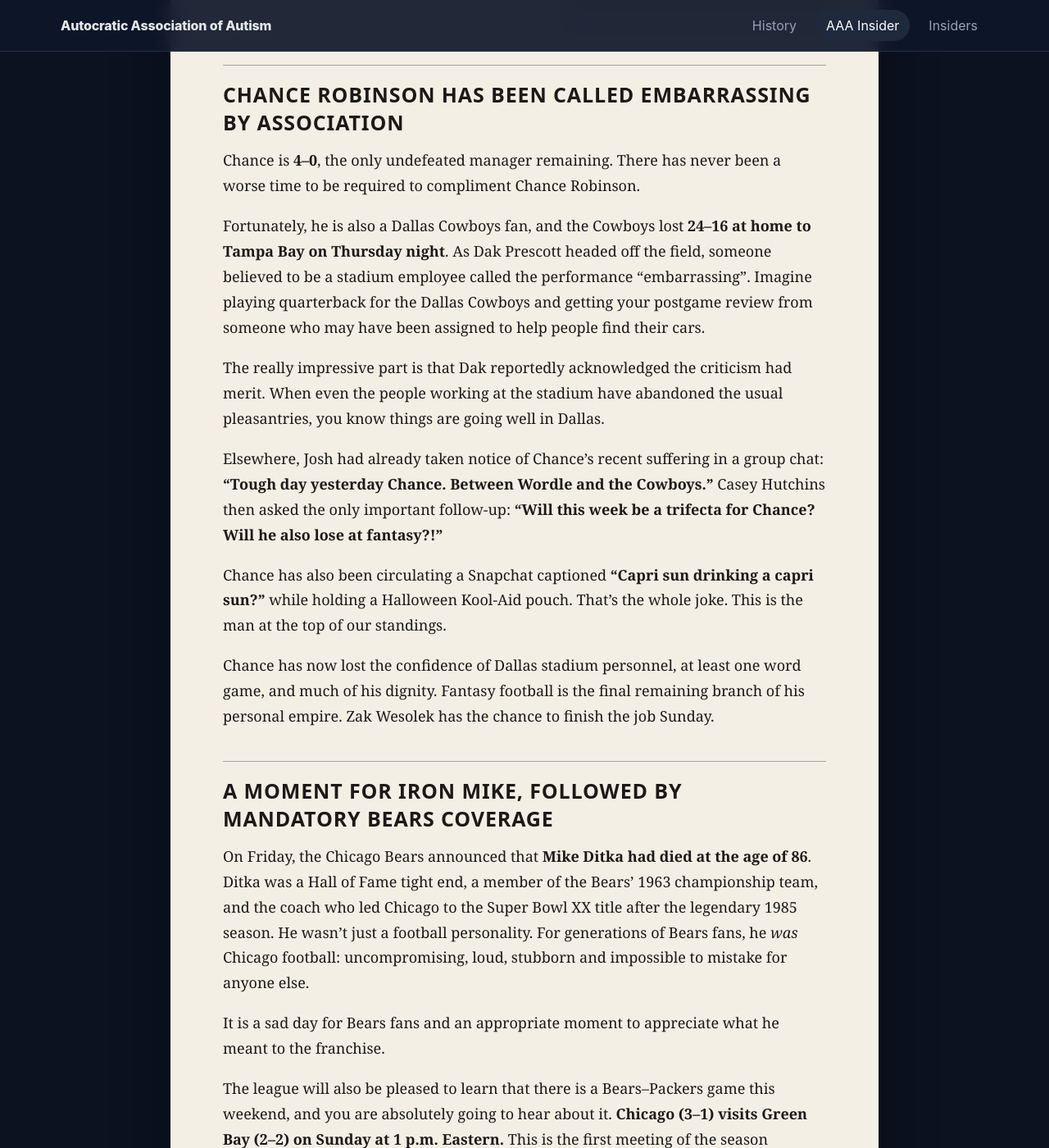
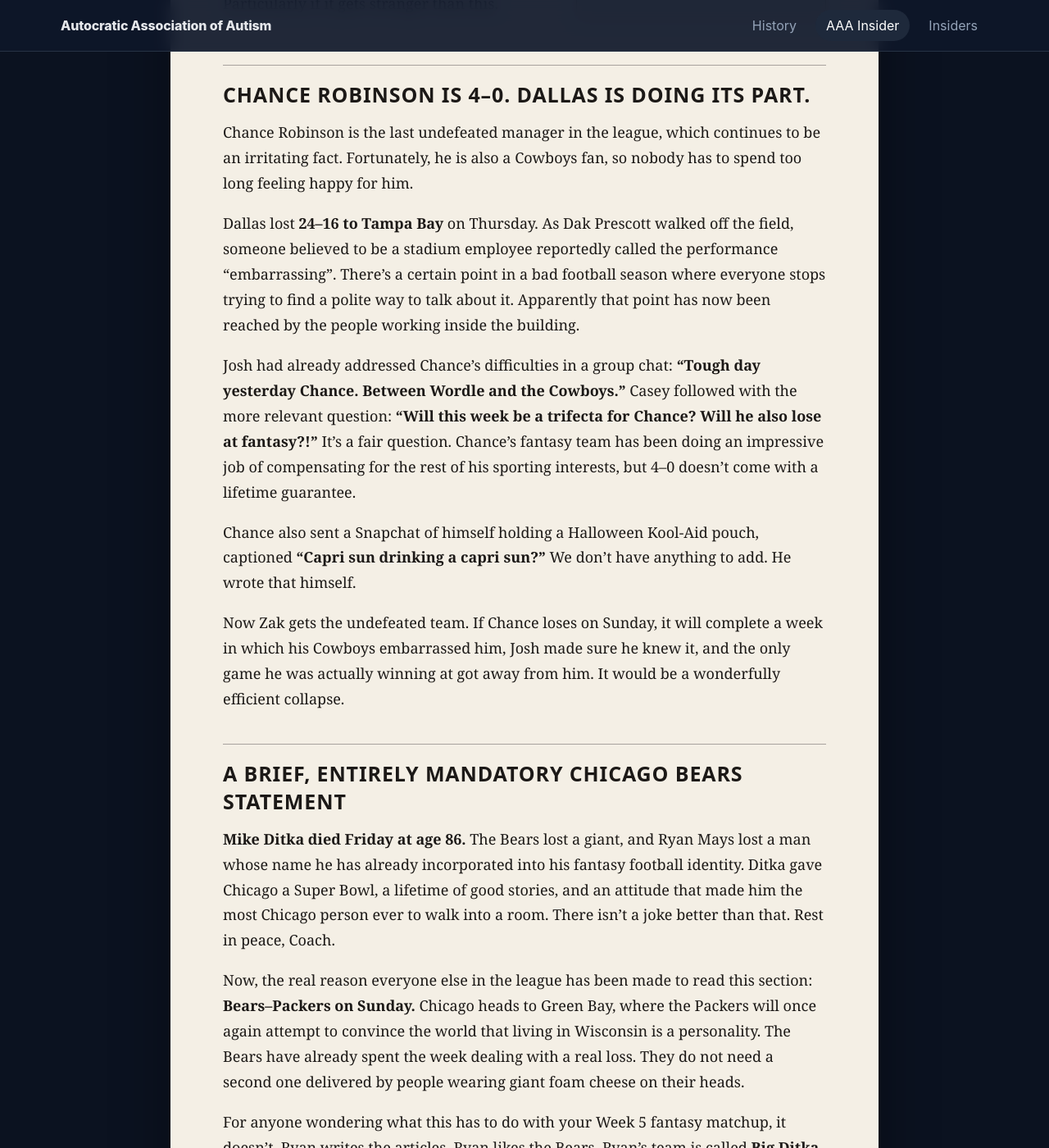
Before and after one commit to Autocratic-Association-of-Autism/AAA-Fantasy-Test, a Jekyll site: the page built from _ledger/2026-week5-friday-night-dump.md, in a window 1280 px wide and 1400 px high, scrolled down 2275 px. Shown: the whole window at 82% size. Built offline with Jekyll 4.4.1, drawn with Linux system fonts in a browser that asks for light colours; some of the changed text lies outside the part shown.

Commit message:
Sharpen Friday Dump: Frankie and Hutchins in Ohio, 5G, Bears bias and concise Cowboys jokes

```diff
--- a/_ledger/2026-week5-friday-night-dump.md
+++ b/_ledger/2026-week5-friday-night-dump.md
@@ -5,9 +5,9 @@
 week: 5
 season: 2026
 date: 2026-10-09
-read_time: "~10 min read"
-deck: "A forklift-related tip, a humiliated Cowboys fan, a tribute to Iron Mike and five matchups that have not yet been ruined."
-summary: "Prison Mike unloads on Frankie, Chance suffers in Dallas, Mike Ditka is remembered, and the league heads into five Week 5 matchups."
+read_time: "~9 min read"
+deck: "Anonymous nonsense, Frankie discovers 5G, Hutchins voluntarily visits Ohio, and the Bears are more important than your fantasy team."
+summary: "Frankie ignores the league at 5G speed, Ryan Hutchins flies to Ohio to play him, Chance's Cowboys lose again, and the weekend gets personal."
 draft: false
 ---
 
@@ -15,7 +15,7 @@
 
 There is something deeply reassuring about reaching Friday night and discovering that absolutely nobody in this league has used the week productively.
 
-The Tip Line has produced an anime conspiracy about Larry, a lengthy letter about Frankie and industrial safety, and proof that at least one anonymous source has far too much time on their hands. Chance Robinson is undefeated in fantasy football but is a Cowboys fan, so nature is doing its best to restore balance. Meanwhile, there are five matchups to preview, and the Chicago Bears are playing the Green Bay Packers on Sunday, which is considerably more important than anything else anyone has going on.
+The Tip Line has produced an anime conspiracy about Larry and a letter about Frankie that somehow requires working knowledge of forklift safety. Frankie, as usual, has no idea what anyone in the league is saying about him. Ryan Hutchins is flying to Ohio to see Frankie in person, a trip that really raises questions about what was wrong with every other state. Chance Robinson's Cowboys have lost again. And the Bears are playing Green Bay, so you will also be getting Chicago football coverage whether you asked for it or not.
 
 All of that is now in one place. You're welcome.
 
@@ -42,41 +42,35 @@
 
 The allegations are unverified. What is indisputable is that someone typed all of this into a fantasy football website at two in the morning and thought, *yes, the people need to know.*
 
-The submission begins like a confidential intelligence briefing, takes a hard left into Frankie's love life, detours through the dangers of operating a forklift while intoxicated, and arrives at a place called **Hotel Ohio** without ever explaining why we were supposed to be there. It is magnificent nonsense.
+The submission starts as a confidential intelligence briefing, takes a sharp left into Frankie's personal life, pauses to review the dangers of operating a forklift while intoxicated, and somehow ends at **Hotel Ohio**. It's an incredible journey for a tip written about a man who never reads the Tip Line, GroupMe or anything AAA Insider publishes.
 
-Frankie has been in this league long enough to deserve the occasional anonymous hit piece, but he must be particularly confused to discover that the most damaging attack on his reputation this week came from somebody who appears to have memorized the forklift employee handbook.
+Frankie will probably never see any of this. He doesn't read the group chat, he doesn't read these articles, and we're beginning to suspect he thinks the league communicates exclusively through the ESPN matchup screen. This entire sidebar is an elaborate way of leaving a note for somebody who isn't home.
 
 And that is exactly why the Tip Line exists. Please continue submitting material. Particularly if it gets stranger than this.
 
 <div class="insider-clear"></div>
 
-## Chance Robinson Has Been Called Embarrassing by Association
+## Chance Robinson Is 4–0. Dallas Is Doing Its Part.
 
-Chance is **4–0**, the only undefeated manager remaining. There has never been a worse time to be required to compliment Chance Robinson.
+Chance Robinson is the last undefeated manager in the league, which continues to be an irritating fact. Fortunately, he is also a Cowboys fan, so nobody has to spend too long feeling happy for him.
 
-Fortunately, he is also a Dallas Cowboys fan, and the Cowboys lost **24–16 at home to Tampa Bay on Thursday night**. As Dak Prescott headed off the field, [someone believed to be a stadium employee called the performance “embarrassing”](https://nypost.com/2026/10/09/sports/dak-prescott-glares-at-employee-who-calls-cowboys-loss-embarrassing/). Imagine playing quarterback for the Dallas Cowboys and getting your postgame review from someone who may have been assigned to help people find their cars.
+Dallas lost **24–16 to Tampa Bay** on Thursday. As Dak Prescott walked off the field, [someone believed to be a stadium employee reportedly called the performance “embarrassing”](https://nypost.com/2026/10/09/sports/dak-prescott-glares-at-employee-who-calls-cowboys-loss-embarrassing/). There's a certain point in a bad football season where everyone stops trying to find a polite way to talk about it. Apparently that point has now been reached by the people working inside the building.
 
-The really impressive part is that Dak reportedly acknowledged the criticism had merit. When even the people working at the stadium have abandoned the usual pleasantries, you know things are going well in Dallas.
+Josh had already addressed Chance's difficulties in a group chat: **“Tough day yesterday Chance. Between Wordle and the Cowboys.”** Casey followed with the more relevant question: **“Will this week be a trifecta for Chance? Will he also lose at fantasy?!”** It's a fair question. Chance's fantasy team has been doing an impressive job of compensating for the rest of his sporting interests, but 4–0 doesn't come with a lifetime guarantee.
 
-Elsewhere, Josh had already taken notice of Chance's recent suffering in a group chat: **“Tough day yesterday Chance. Between Wordle and the Cowboys.”** Casey Hutchins then asked the only important follow-up: **“Will this week be a trifecta for Chance? Will he also lose at fantasy?!”**
+Chance also sent a Snapchat of himself holding a Halloween Kool-Aid pouch, captioned **“Capri sun drinking a capri sun?”** We don't have anything to add. He wrote that himself.
 
-Chance has also been circulating a Snapchat captioned **“Capri sun drinking a capri sun?”** while holding a Halloween Kool-Aid pouch. That's the whole joke. This is the man at the top of our standings.
+Now Zak gets the undefeated team. If Chance loses on Sunday, it will complete a week in which his Cowboys embarrassed him, Josh made sure he knew it, and the only game he was actually winning at got away from him. It would be a wonderfully efficient collapse.
 
-Chance has now lost the confidence of Dallas stadium personnel, at least one word game, and much of his dignity. Fantasy football is the final remaining branch of his personal empire. Zak Wesolek has the chance to finish the job Sunday.
+## A Brief, Entirely Mandatory Chicago Bears Statement
 
-## A Moment for Iron Mike, Followed by Mandatory Bears Coverage
+**[Mike Ditka died Friday at age 86](https://www.chicagobears.com/news/bears-legend-mike-ditka-passes-away-at-86).** The Bears lost a giant, and Ryan Mays lost a man whose name he has already incorporated into his fantasy football identity. Ditka gave Chicago a Super Bowl, a lifetime of good stories, and an attitude that made him the most Chicago person ever to walk into a room. There isn't a joke better than that. Rest in peace, Coach.
 
-On Friday, the Chicago Bears announced that **[Mike Ditka had died at the age of 86](https://www.chicagobears.com/news/bears-legend-mike-ditka-passes-away-at-86)**. Ditka was a Hall of Fame tight end, a member of the Bears' 1963 championship team, and the coach who led Chicago to the Super Bowl XX title after the legendary 1985 season. He wasn't just a football personality. For generations of Bears fans, he *was* Chicago football: uncompromising, loud, stubborn and impossible to mistake for anyone else.
+Now, the real reason everyone else in the league has been made to read this section: **Bears–Packers on Sunday.** Chicago heads to Green Bay, where the Packers will once again attempt to convince the world that living in Wisconsin is a personality. The Bears have already spent the week dealing with a real loss. They do not need a second one delivered by people wearing giant foam cheese on their heads.
 
-It is a sad day for Bears fans and an appropriate moment to appreciate what he meant to the franchise.
+For anyone wondering what this has to do with your Week 5 fantasy matchup, it doesn't. Ryan writes the articles. Ryan likes the Bears. Ryan's team is called **Big Ditka Energy**. There was never going to be a version of this website where you could escape Bears–Packers coverage.
 
-The league will also be pleased to learn that there is a Bears–Packers game this weekend, and you are absolutely going to hear about it. **Chicago (3–1) visits Green Bay (2–2) on Sunday at 1 p.m. Eastern.** This is the first meeting of the season between the oldest and most important enemies in professional football. Everything else on the NFL schedule has been temporarily downgraded to background programming.
-
-Tyson Bagent is set to start for the injured Caleb Williams, and Kyle Monangai has been ruled out with a toe injury. Neither development alters the central moral truth of the weekend: the Bears are good, the Packers are bad, and the only acceptable result is one that causes significant disappointment in Wisconsin.
-
-Ryan Mays happens to manage a fantasy team called **Big Ditka Energy**. The name has taken on added meaning this week. A win over Larry would be appropriate. A Bears win at Lambeau would be considerably more important. Ideally, both.
-
-No, this section was not necessary to preview fantasy football. It was necessary because Ryan controls the website.
+The rest of you may now return to your considerably less important football games.
 
 ## Before Sunday: Pick Your Matchup
 
@@ -116,20 +110,26 @@
 <a id="week5-frankie-hutchins"></a>
 ### Coach (1–3) vs. Lamborghini Murci (3–1)
 
-Frankie finally has something positive to discuss that doesn't involve prison, heavy machinery or somebody else's alleged misconduct: **George Pickens gave him 28 points on Thursday**, and Brandon Aubrey chipped in five. For a 1–3 manager, that's an excellent way to open a weekend.
+Frankie Yentz opened Week 5 with **28 points from George Pickens** and another five from Brandon Aubrey. That's an excellent start for a 1–3 team, and it's not even the best news Frankie has received this week. Apparently, **he finally got 5G internet**.
 
-Ryan Hutchins sits at 3–1 after demolishing Larry and renaming him Mangled Prison Pocket. On the Friday snapshot, Hutchins has **2.9 points from CeeDee Lamb** and a lineup with multiple empty starting spots. We have seen Hutchins do unusual things with his lineup before. Whether this is strategic theater or an expensive form of performance art disguised as roster management remains an open question.
+It took until 2026, but Frankie now has the technology to ignore GroupMe at significantly higher speeds.
 
-Frankie could use a win, and it would be especially satisfying to beat a man who spent last Sunday feeling so pleased with himself that he reportedly described the experience of facing Larry in terms usually reserved for a very different kind of recreational activity. Hutchins may be 3–1, but Pickens has already made the weekend considerably harder than it needed to be.
+We cannot overstate how little Frankie knows about what is said in this league. He doesn't read the group chat. He doesn't read AAA Insider. Entire articles have been published about him and reached every member of the league except the person they were about. There's now an anonymous submission about his personal life sitting in a beautifully formatted sidebar several paragraphs above this sentence, and the odds of Frankie ever seeing it are approximately the same as the odds of him choosing to move out of Ohio.
 
-If Frankie pulls this off, perhaps someone can submit a Tip Line report about the safe operation of fantasy lineups. It would finally be relevant.
+Which brings us to Ryan Hutchins, who is **flying to Ohio this weekend to spend time with Frankie**. These two are literally playing each other in fantasy football at the same time. It's an outstanding setup: one man paid for an airline ticket to visit another man who could have communicated with him at any point over the past several years simply by opening GroupMe.
+
+Hutchins is 3–1 and coming off the 39.80-point beating that turned Larry into Mangled Prison Pocket. But his Week 5 start has been rough: **CeeDee Lamb scored 2.9 points**, while Frankie's Pickens had already put up 28. The Friday lineup snapshot also showed several empty starting slots for Hutchins, whose relationship with conventional lineup management has always been complicated.
+
+So Hutchins could travel all the way to Ohio, sit beside Frankie, and watch himself lose to a man who just discovered internet speeds the rest of the country has been discussing for years. At least Frankie will finally hear what's been written about him. Assuming Hutchins can get him to put down the router.
+
+**What to watch:** Whether Hutchins fixes his lineup, whether Frankie holds the lead, and whether the first person to tell Frankie about AAA Insider turns out to be his opponent sitting on his couch.
 
 <a id="week5-louis-macon"></a>
 ### la porta potty (1–3) vs. Coke(r) Caine (2–2)
 
 Louis Swanson and Macon Moore have a matchup that will matter considerably more to the standings than the league's conversation currently suggests. Louis is 1–3 and needs to stop losing. Macon is 2–2 and wants to prove last week's demolition of Casey was the beginning of something instead of a temporary burst of cruelty.
 
-Louis already has **14.2 points from Javonte Williams**. Macon has **12.64 from Dak Prescott**, who also received a highly unfavorable performance review from his own stadium on Thursday. Apparently Macon is paying fantasy points to a quarterback whose own stadium workforce is running out of patience.
+Louis already has **14.2 points from Javonte Williams**. Macon has **12.64 from Dak Prescott**, who was not exactly in a position to carry anybody Thursday. Macon will need his running backs to do more of the work.
 
 Macon's running backs give him a real path to victory, but Louis has enough talent to make this close. Neither manager wants to be the guy who loses this particular game, largely because the winner will insist it was a turning point and the loser will have to listen to it.
 
@@ -142,18 +142,18 @@
 
 Larry remains a very good fantasy manager, which is the least amusing part of his biography. His roster is strong enough that ESPN favors him on Friday, **123.91–112.60**. ESPN has also never been forced to read the phrase *Mangled Prison Pocket* aloud in front of a room of adults, so its projections have obvious limitations.
 
-Ryan enters at 2–2, coming off a win over Zak and carrying the **Big Ditka Energy** name into an emotional weekend for Bears fans. Bijan Robinson gives Ryan a legitimate weapon, and there's enough on the roster to win this matchup without anyone needing to publish another personal investigation before kickoff.
+Ryan enters at 2–2, coming off a win over Zak and carrying the **Big Ditka Energy** name into a Bears–Packers weekend that really should count for double in the standings. Bijan Robinson gives Ryan a legitimate weapon, and there's enough on the roster to win without another personal investigation of Larry being necessary. That investigation, of course, remains an option.
 
 The timing of Larry's profile was entirely coincidental. So was the timing of Hutchins humiliating him the week before. So is the fact that Ryan is now positioned to benefit from whatever psychological damage remains.
 
-Ryan wins, Larry moves on to another week of being Mangled Prison Pocket, and everyone else gets to watch the Bears beat Green Bay. That is a perfectly reasonable vision for Sunday.
+Ryan wins, Larry spends another week as Mangled Prison Pocket, and the Bears beat Green Bay. The first two would be satisfying. The third is a matter of public importance.
 
 ## See You After the Games
 
-Casey has a real opportunity to win her first game. Frankie is already making Hutchins nervous. Chance is one bad fantasy Sunday away from completing a week that will be studied by future generations of Cowboys fans. And Larry is once again being forced to play a game he would probably prefer to skip.
+Casey has a real shot at her first win, Chance has a chance to join the Cowboys in the loss column, and Ryan Hutchins has booked a flight to Ohio for the privilege of watching Frankie score points against him in person. Frankie finally has fast enough internet to read this article. He won't.
 
 The Tip Line remains open. If you've got a ridiculous theory, a suspicious photograph, or an incomprehensible piece of league gossip, send it in. Judging by this week's submissions, the standard has never been lower and interest has never been higher.
 
-And to anyone upset that they were forced to read an extended tribute to Mike Ditka and a preview of Bears–Packers while looking for fantasy football information: you know who runs this website.
+And to anyone who came here for fantasy football and ended up reading about Mike Ditka and the Bears: this is Ryan's website. You knew the risks.
 
 Bear down.
```
